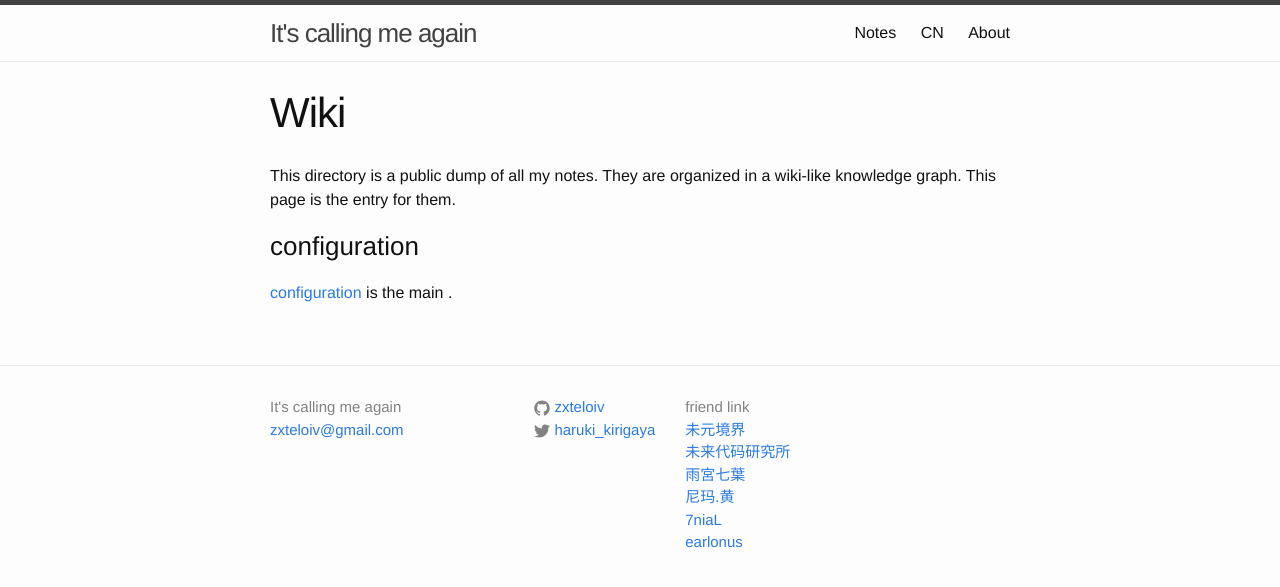
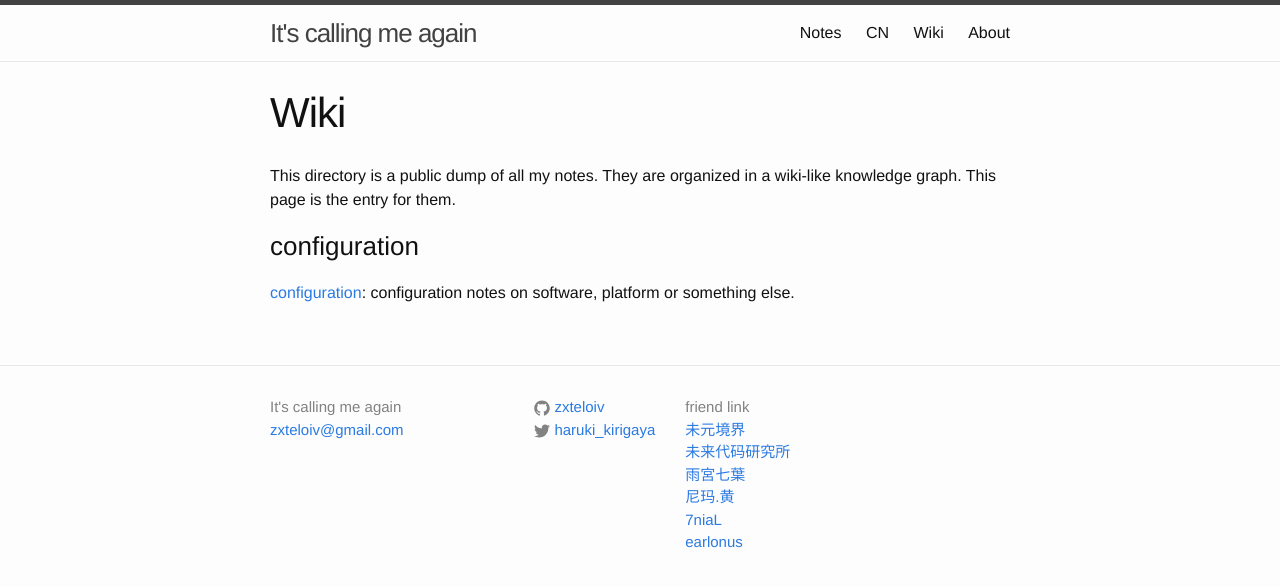
Before and after one commit to zxteloiv/zxteloiv.github.io, a Jekyll site: the page built from wiki/index.md, in a window 1280 px wide. Shown: the top 587 px of the page. Built offline with Jekyll 4.4.1, drawn with Linux system fonts in a browser that asks for light colours.

Commit message:
add wiki page link into navbar

```diff
--- a/_includes/header.html
+++ b/_includes/header.html
@@ -16,6 +16,7 @@
       <div class="trigger">
           <a class="page-link" href="{{ "/notes/" | prepend: site.baseurl }}">Notes</a>
           <a class="page-link" href="{{ "/cn/" | prepend: site.baseurl }}">CN</a>
+          <a class="page-link" href="{{ "/wiki/" | prepend: site.baseurl }}">Wiki</a>
           <a class="page-link" href="{{ "/about/" | prepend: site.baseurl }}">About</a>
           <!--
         {% for page in site.pages %}
--- a/wiki/index.md
+++ b/wiki/index.md
@@ -7,4 +7,4 @@ This directory is a public dump of all my notes. They are organized in a wiki-li
 
 ### configuration
 
-[configuration](/wiki/configuration/) is the main .
+<a href="/wiki/configuration/" target="_blank">configuration</a>: configuration notes on software, platform or something else.
```
